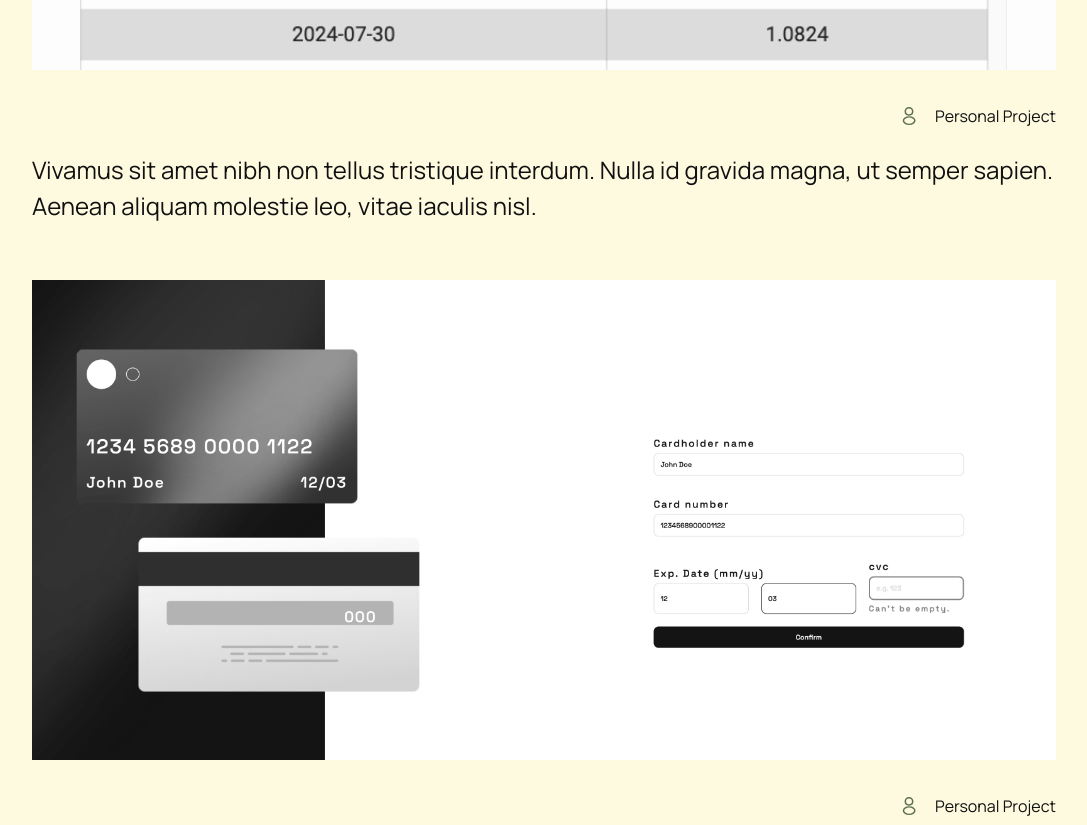
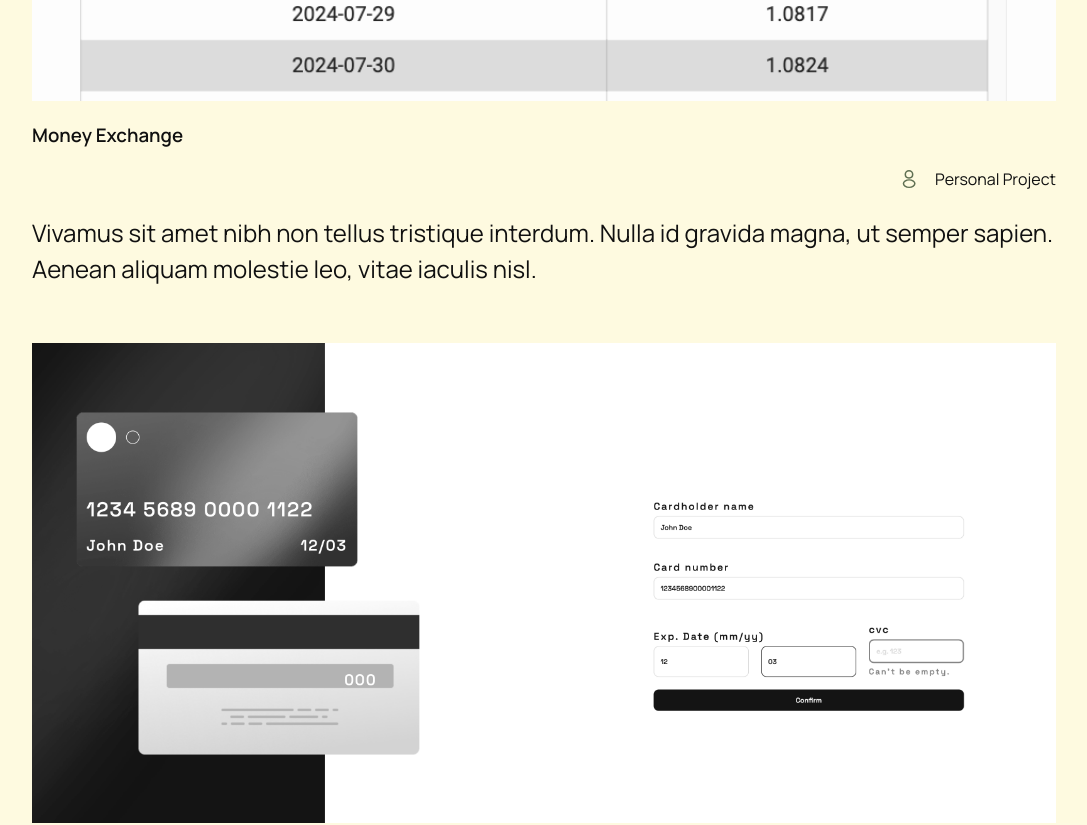
Before and after one commit to CarolANikolic/portfolio, a Next.js app: page / in a window 1280 px wide. Shown: the part 4740-5565 px from the top of the page, without its empty margins (96-1183 px from the left). Built offline with nearby package versions, Linux system fonts and the light colour scheme.

Commit message:
fix: remove unused code and correct props for portfolio item title.

```diff
--- a/components/PortfolioItem/index.js
+++ b/components/PortfolioItem/index.js
@@ -12,8 +12,7 @@ export default function PortfolioItem(props) {
         imageColor,
         imageBlack,
         altPhoto,
-        title,
-        text,
+        titleContent,
         projectIcon,
         altIcon,
         projectCategory,
@@ -21,6 +20,7 @@ export default function PortfolioItem(props) {
     } = props;
 
     const [isHovered, setIsHovered] = useState(false);
+    console.log(titleContent)
 
     return (
         <section>
@@ -40,16 +40,20 @@ export default function PortfolioItem(props) {
             </div>
 
             <div className={styles.projectExplanationContainer}>
-                <TitleAndText
-                    title={title}
-                    text={text}
-                    alignment="left"
-                    color="boldBlack"
-                    fontSize="medium"
-                    noMargin={false}
-                />
-
                 <div>
+                    <Link
+                        href={hrefLink}
+                        target="_blank"
+                    >
+                        <TitleAndText
+                        title="h3"
+                        titleContent={titleContent}
+                        alignment="left"
+                        color="boldBlack"
+                        fontSize="mediumFont"
+                        noMargin={true}
+                        />
+                    </Link>
                     <div className={styles.iconContainersWrap}>
                         <div  className={styles.iconContainer}>
                             <Image
@@ -68,7 +72,6 @@ export default function PortfolioItem(props) {
                     </div>
 
                     <TitleAndText
-                        title=""
                         text={paragraphText}
                         alignment="left"
                         color="regularBlack"
--- a/components/PortfolioSection/index.js
+++ b/components/PortfolioSection/index.js
@@ -45,8 +45,7 @@ export default function PortfolioSection() {
                 imageColor={dadiljaMelisaColor}
                 imageBlack={dadiljaMelisaBlack}
                 altPhoto="Screenshot of the website Dadilja Melisa."
-                title="h3"
-                text="Dadilja Melisa Day Care"
+                titleContent="Dadilja Melisa Day Care"
                 projectIcon={clientIcon}
                 altIcon="Icon for client projects"
                 projectCategory="Client Project"
@@ -58,8 +57,7 @@ export default function PortfolioSection() {
                 imageColor={moneyExchangeColor}
                 imageBlack={moneyExchangeBlack}
                 altPhoto="Screenshot of the website Money Exchange."
-                title="h3"
-                text="Money Exchange"
+                titleContent="Money Exchange"
                 projectIcon={personalIcon}
                 altIcon="Icon for personal projects"
                 projectCategory="Personal Project"
@@ -71,8 +69,7 @@ export default function PortfolioSection() {
                 imageColor={interactiveCardColor}
                 imageBlack={interactiveCardBlack}
                 altPhoto="Screenshot of the website Interactive Card."
-                title="h3"
-                text="Interactive Card"
+                titleContent="Interactive Card"
                 projectIcon={personalIcon}
                 altIcon="Icon for personal projects"
                 projectCategory="Personal Project"
@@ -84,8 +81,7 @@ export default function PortfolioSection() {
                 imageColor={gimenezColor}
                 imageBlack={gimenezBlack}
                 altPhoto="Screenshot of the website Gimenez Luthieria."
-                title="h3"
-                text="Gimenez Luthieria"
+                titleContent="Gimenez Luthieria"
                 projectIcon={clientIcon}
                 altIcon="Icon for client projects"
                 projectCategory="Client Project"
@@ -97,8 +93,7 @@ export default function PortfolioSection() {
                 imageColor={todoListColor}
                 imageBlack={todoListBlack}
                 altPhoto="Screenshot of the website Todo List."
-                title="h3"
-                text="Todo List"
+                titleContent="Todo List"
                 projectIcon={personalIcon}
                 altIcon="Icon for personal projects"
                 projectCategory="Personal Project"
@@ -110,8 +105,7 @@ export default function PortfolioSection() {
                 imageColor={qrCodeColor}
                 imageBlack={qrCodeBlack}
                 altPhoto="Screenshot of the website QR Code generator."
-                title="h3"
-                text=" Easy QR Code Generator"
+                titleContent="Easy QR Code Generator"
                 projectIcon={personalIcon}
                 altIcon="Icon for personal projects"
                 projectCategory="Personal Project"
```
